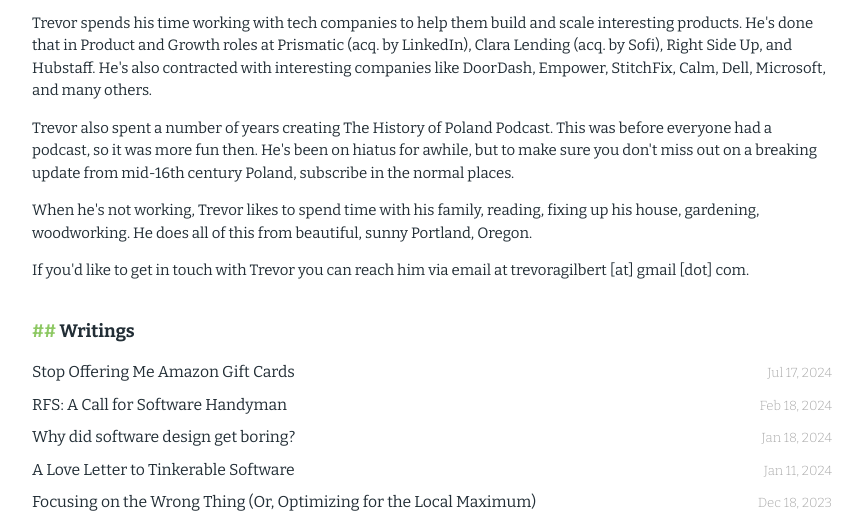
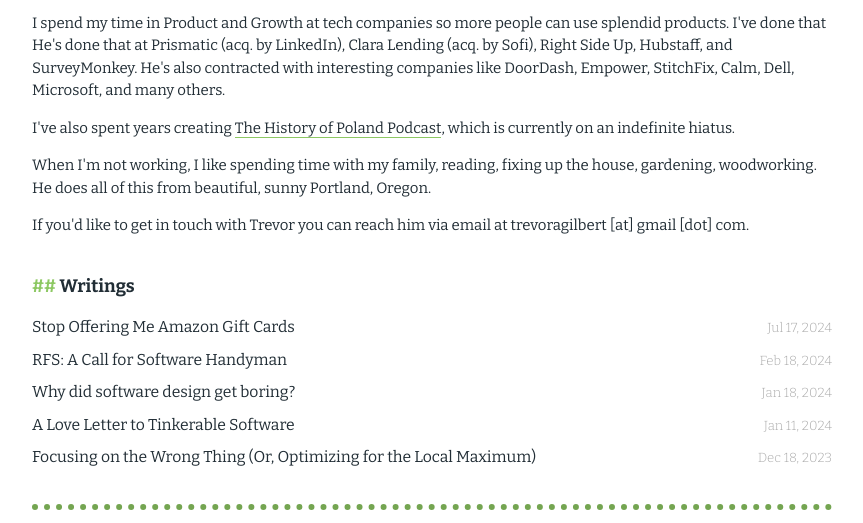
Before and after one commit to trevoragilbert/trevoragilbert.github.io, a website: page docs/index.html in a window 1280 px wide. Shown: the part 56-579 px from the top of the page, without its empty margins (208-1071 px from the left). Drawn offline with nearby package versions, Linux system fonts and the light colour scheme.

Commit message:
changed about text

```diff
--- a/docs/index.html
+++ b/docs/index.html
@@ -17,10 +17,10 @@
   </header>
   <main>
     <div class="bio">
-      <p>Trevor spends his time working with tech companies to help them build and scale interesting products. He's done that in Product and Growth roles at Prismatic (acq. by LinkedIn), Clara Lending (acq. by Sofi), Right Side Up, and Hubstaff. He's also contracted with interesting companies like DoorDash, Empower, StitchFix, Calm, Dell, Microsoft, and many others.</p>
-      <p>Trevor also spent a number of years creating The History of Poland Podcast. This was before everyone had a podcast, so it was more fun then. He's been on hiatus for awhile, but to make sure you don't miss out on a breaking update from mid-16th century Poland, subscribe in the normal places.</p>
-      <p>When he's not working, Trevor likes to spend time with his family, reading, fixing up his house, gardening, woodworking. He does all of this from beautiful, sunny Portland, Oregon.</p>
-      <p>If you'd like to get in touch with Trevor you can reach him via email at trevoragilbert [at] gmail [dot] com.</p>
+        <p>I spend my time in Product and Growth at tech companies so more people can use splendid products. I've done that He's done that at Prismatic (acq. by LinkedIn), Clara Lending (acq. by Sofi), Right Side Up, Hubstaff, and SurveyMonkey. He's also contracted with interesting companies like DoorDash, Empower, StitchFix, Calm, Dell, Microsoft, and many others.</p>
+        <p>I've also spent years creating <a href="https://www.historyofpolandpodcast.com">The History of Poland Podcast</a>, which is currently on an indefinite hiatus.</p>
+        <p>When I'm not working, I like spending time with my family, reading, fixing up the house, gardening, woodworking. He does all of this from beautiful, sunny Portland, Oregon.</p>
+        <p>If you'd like to get in touch with Trevor you can reach him via email at trevoragilbert [at] gmail [dot] com.</p>
     </div>
     <h2 class="writings-heading">Writings</h2>
     <div class="post-list">
```
Also changed, not shown: build.js (+4 -4 lines).
